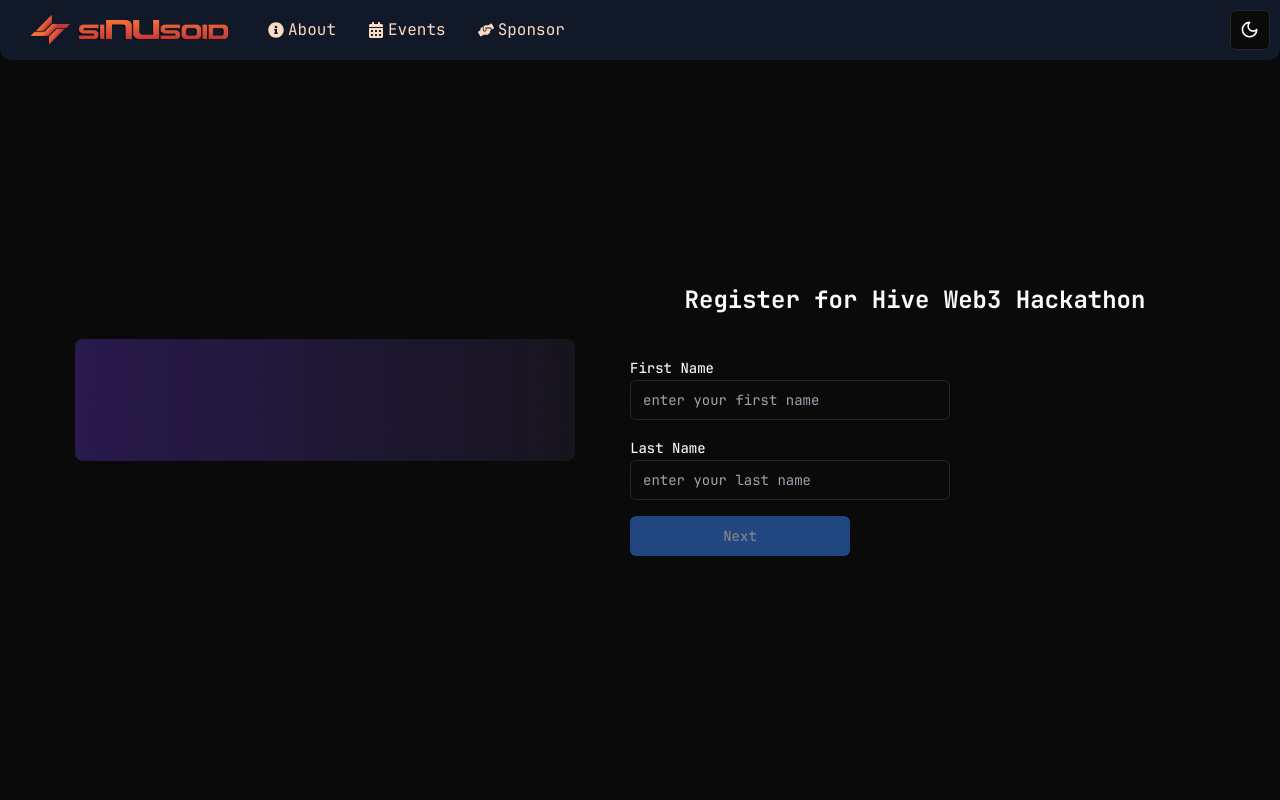
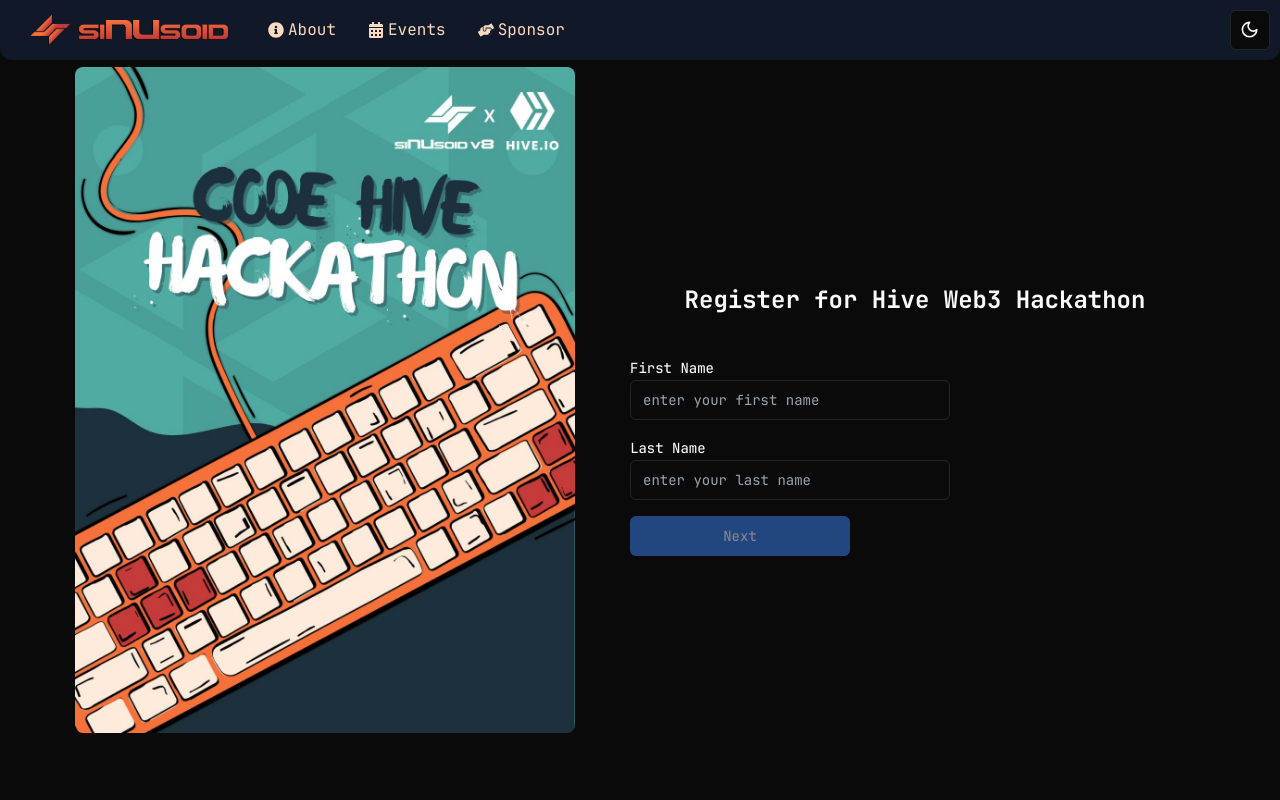
Before and after one commit to thelegendaryarticuno/sinunextfront, a Next.js app: page /events/1/registerHiveWeb3Hackathon in a window 1280 px wide. Shown: the top 800 px of the page. Built offline with nearby package versions, Linux system fonts and the light colour scheme.

Commit message:
Update image source in registerHiveWeb3Hackathon.tsx

```diff
--- a/src/pages/events/[eventid]/registerHiveWeb3Hackathon.tsx
+++ b/src/pages/events/[eventid]/registerHiveWeb3Hackathon.tsx
@@ -45,7 +45,7 @@ const RegisterHiveWeb3Hackathon: React.FC = () => {
             <div className="hidden md:flex flex-col justify-center items-center w-[50%]">
               <Image
                 className="rounded-lg"
-                src="/events/hackathon-35vh.jpg"
+                src="/images/hiveHackathon.jpg"
                 alt="Hackathon"
                 width={500}
                 height={500}
```
Also changed, not shown: public/images/hiveHackathon.jpg (added).
